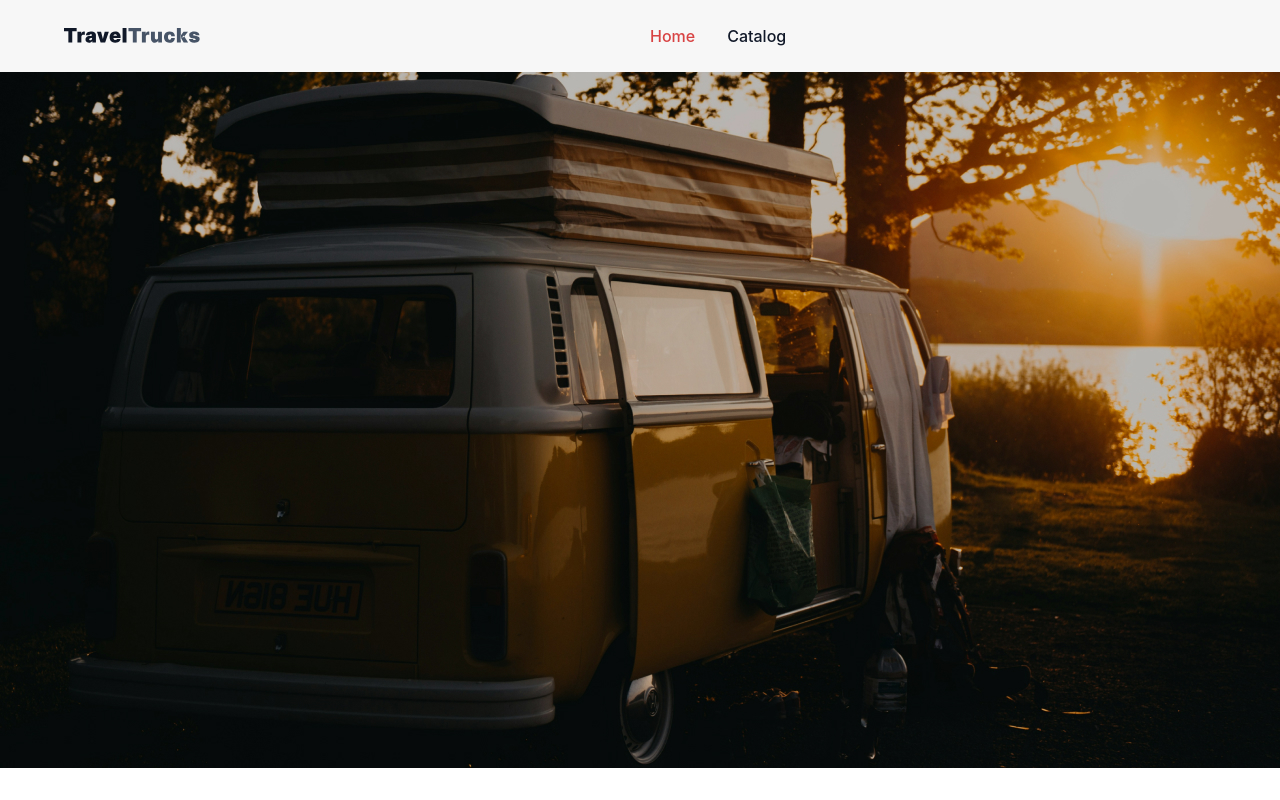
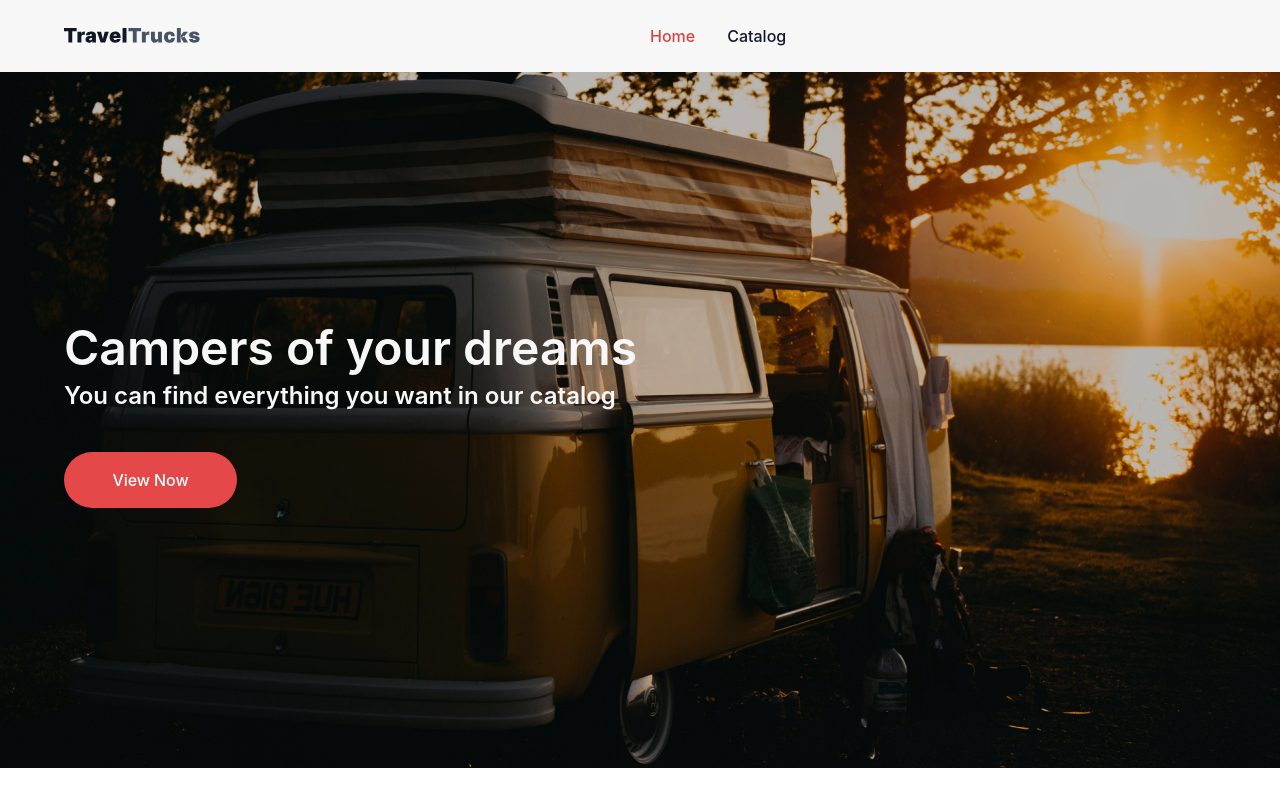
Before and after one commit to OlhaKatrych/campers, a React (Vite) app: page / in a window 1280 px wide. Shown: the top 800 px of the page. Built offline with nearby package versions, Linux system fonts and the light colour scheme.

Commit message:
homePage

```diff
--- a/src/index.css
+++ b/src/index.css
@@ -3,12 +3,20 @@
 :root {
 
     --main: #101828;
-    --main-bg-color: #FFFFFF;
+    --btn-color: #FFFFFF;
     --active-link-color: #D84343;
     --inputs-color: #F7F7F7;
+    --bg-btn-color: #E44848;
 }
 
 /*Base Styles*/
+
+*,
+*::before,
+*::after {
+  box-sizing: border-box;
+}
+
 
 body {
 
--- a/src/pages/HomePage/HomePage.jsx
+++ b/src/pages/HomePage/HomePage.jsx
@@ -3,7 +3,17 @@ import css from "./HomePage.module.css";
 export default function HomePage() {
   return (
     <main>
-      <div className={css.hero}></div>
+      <div className={css.heroImage}>
+        <div className={css.hero}>
+          <div className={css.textContainer}>
+          <h1 className={css.title}>Campers of your dreams</h1>
+          <h2 className={css.desc}>
+            You can find everything you want in our catalog
+          </h2>
+          </div>
+          <button className={css.btn}>View Now</button>
+        </div>
+      </div>
     </main>
   );
 }
--- a/src/pages/HomePage/HomePage.module.css
+++ b/src/pages/HomePage/HomePage.module.css
@@ -1,4 +1,5 @@
-.hero {
+.heroImage {
+    position: relative;
     height: 696px;
     width: 1440px;
     background-color: var(--main);
@@ -7,3 +8,62 @@
     background-repeat: no-repeat;
     background-size: cover;
 }
+
+.hero {
+
+    position: absolute;
+    top: 260px;
+    left: 64px;
+
+}
+
+.textContainer {
+
+    display: flex;
+    flex-direction: column;
+    gap: 16px;
+    margin-bottom: 40px;
+}
+
+.title {
+
+    color: var(--inputs-color);
+    font-size: 48px;
+    font-weight: 600;
+    line-height: 32px;
+}
+
+.desc {
+
+    color: var(--inputs-color);
+    font-weight: 600;
+    font-size: 24px;
+    line-height: 32px;
+
+}
+
+.btn {
+
+    display: flex;
+    justify-content: center;
+    align-items: center;
+    width: 173px;
+    white-space: nowrap;
+
+    color: var(--btn-color);
+    font-weight: 500;
+    font-size: 16px;
+    line-height: 1.5;
+    letter-spacing: -0.08px;
+
+    background-color: var(--bg-btn-color);
+    border-radius: 200px;
+    border: none;
+    padding: 16px 60px 16px 60px;
+
+}
+
+.btn:hover {
+
+    background-color: var(--active-link-color);
+}
```
